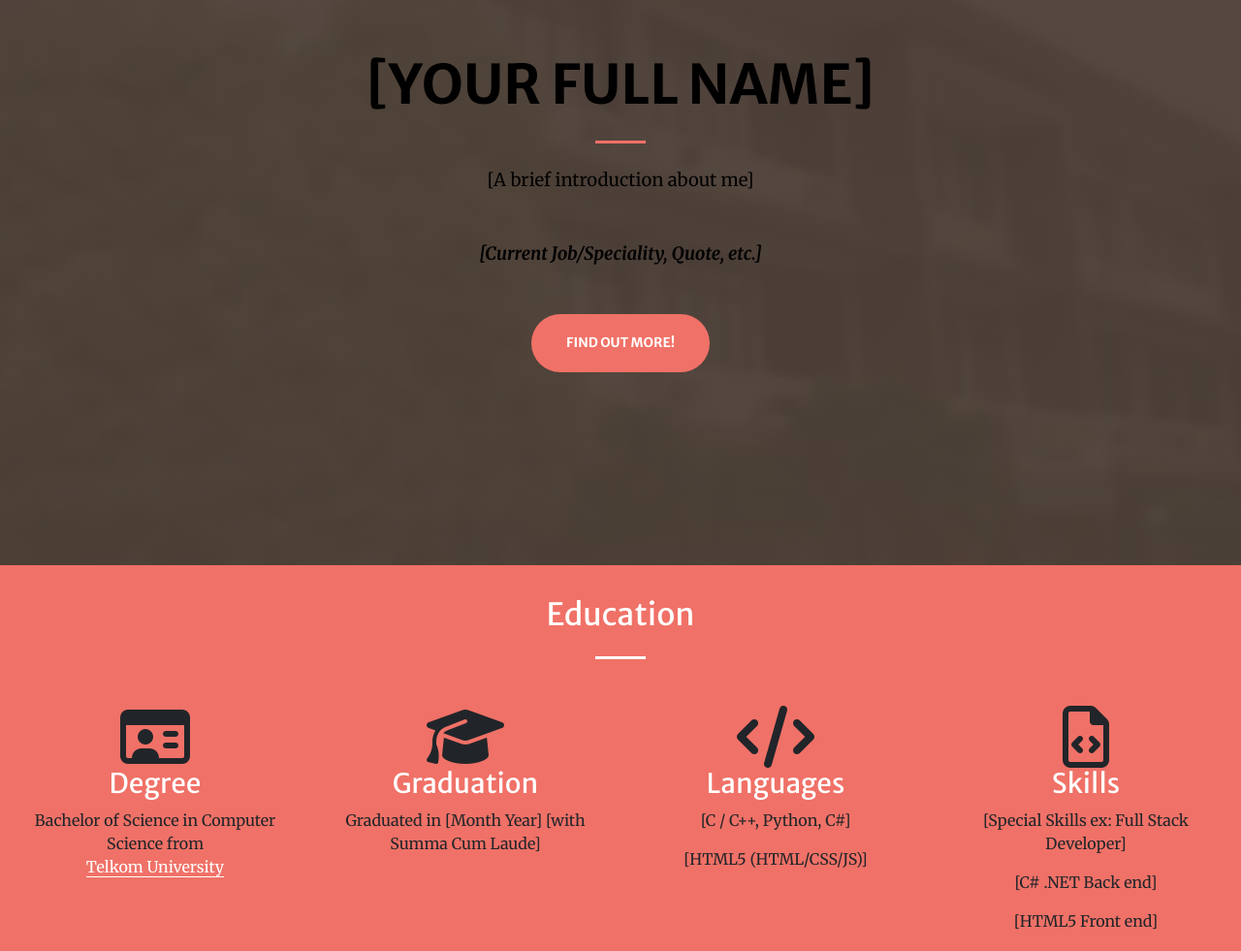
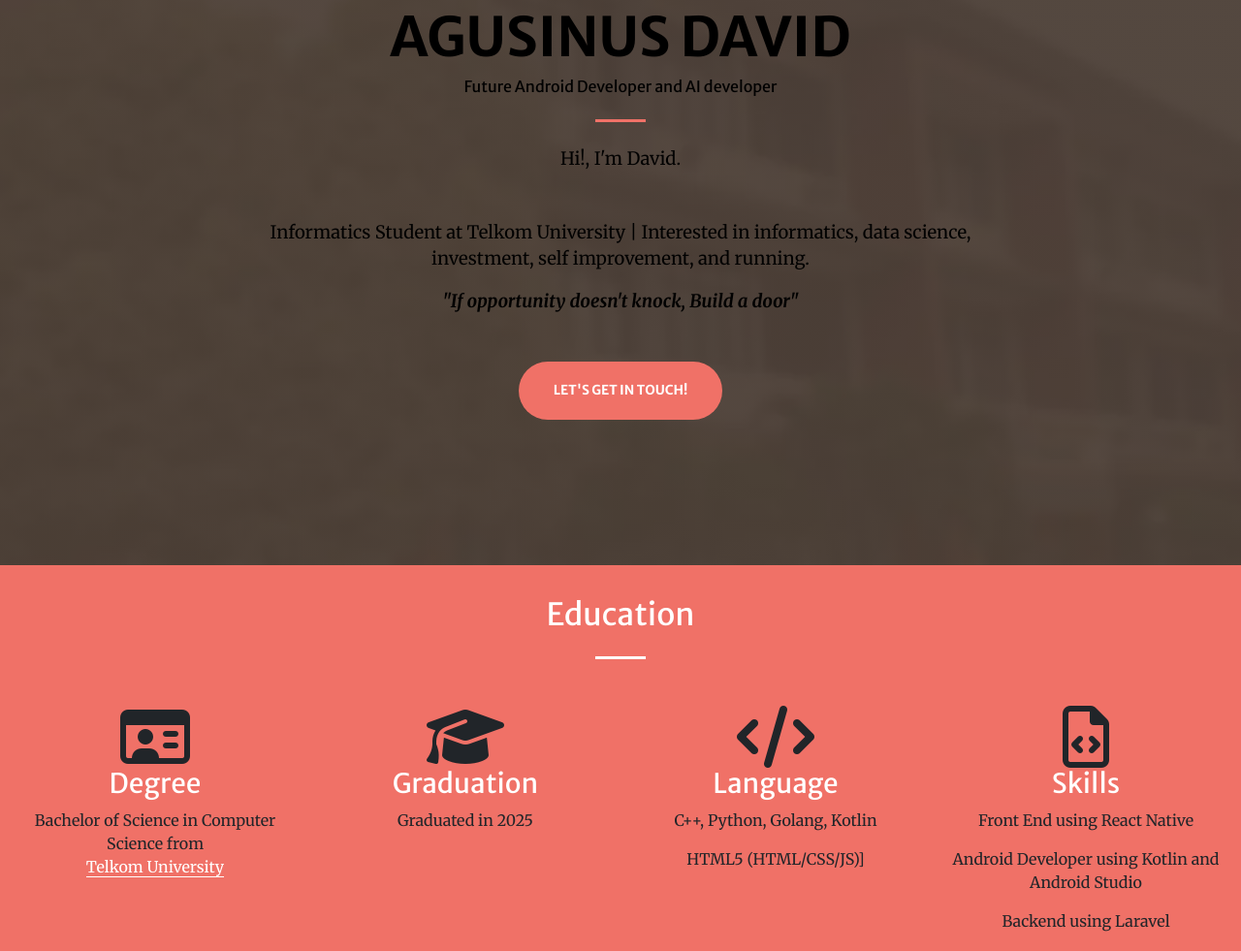
Before and after one commit to agustinusdavidd/agustinusdavidd.github.io, a plain HTML site: page index.html in a window 1280 px wide. Shown: the part 217-1198 px from the top of the page at 97% size. Drawn offline with nearby package versions, Linux system fonts and the light colour scheme.

Commit message:
Add files via upload

```diff
--- a/index.html
+++ b/index.html
@@ -41,7 +41,7 @@
     <div class="container">
 
       <!-- Updated with latest Creative -->
-      <a class="navbar-brand js-scroll-trigger" href="#page-top">[Your Site Name Here]</a>
+      <a class="navbar-brand js-scroll-trigger" href="#page-top">Agustinus David's Portofolio</a>
       <button class="navbar-toggler navbar-toggler-right" type="button"
               data-toggle="collapse" data-target="#navbarResponsive"
               aria-controls="navbarResponsive" aria-expanded="false"
@@ -78,14 +78,16 @@
       <div class="row">
         <div class="col-lg-10 mx-auto">
           <h1 class="text-uppercase">
-            <strong>[Your Full Name]</strong>
+            <strong>Agusinus David</strong>
           </h1>
+          <h6>Future Android Developer and AI developer</h6>
           <hr class="divider my-4" />
         </div>
         <div class="col-lg-8 mx-auto">
-          <p class="text-faded text-black mb-5">[A brief introduction about me]</p>
-          <p class="text-italic font-weight-bold mb-5">[Current Job/Speciality, Quote, etc.]</a></p>
-          <a class="btn btn-primary btn-xl js-scroll-trigger" href="#about">Find Out More!</a>
+          <p class="text-faded text-black mb-5">Hi!, I'm David.</p>
+          <p>Informatics Student at Telkom University | Interested in informatics, data science, investment, self improvement, and running.</p>
+          <p class="text-italic font-weight-bold mb-5">"If opportunity doesn't knock, Build a door"</a></p>
+          <a class="btn btn-primary btn-xl js-scroll-trigger" href="#about">Let's get in touch!</a>
         </div>
       </div>
     </div>
@@ -111,22 +113,22 @@
         <div class="col-lg-3 col-md-6 col-sm-6 text-center div-padding-fix mb-4">
           <i class="fa fa-4x fa-graduation-cap text-faded sr-icons"></i>
           <h3 class="text-white">Graduation</h3>
-          <p class="text-faded">Graduated in [Month Year] [with Summa Cum Laude]</p>
+          <p class="text-faded">Graduated in 2025</p>
         </div>
 
         <div class="col-lg-3 col-md-6 col-sm-6 text-center mb-4">
           <i class="fa fa-4x fa-code text-faded sr-icons"></i>
-          <h3 class="text-white">Languages</h3>
-          <p class="text-faded no-margin">[C / C++, Python, C#]</p>
-          <p class="text-faded">[HTML5 (HTML/CSS/JS)]</p>
+          <h3 class="text-white">Language</h3>
+          <p class="text-faded no-margin">C++, Python, Golang, Kotlin</p>
+          <p class="text-faded">HTML5 (HTML/CSS/JS)]</p>
         </div>
 
         <div class="col-lg-3 col-md-6 col-sm-6 text-center mb-4">
           <i class="fa fa-4x fa-file-code-o text-faded sr-icons"></i>
           <h3 class="text-white">Skills</h3>
-					<p class="text-faded">[Special Skills ex: Full Stack Developer]</p>
-          <p class="text-faded no-margin">[C# .NET Back end]</p>
-          <p class="text-faded">[HTML5 Front end]</p>
+					<p class="text-faded">Front End using React Native</p>
+          <p class="text-faded no-margin">Android Developer using Kotlin and Android Studio</p>
+          <p class="text-faded">Backend using Laravel</p>
         </div>
       </div>
 
@@ -188,8 +190,8 @@
       <div class="row">
         <div class="col-lg-12 text-center">
           <h2 class="section-heading" id="githubb">
-            <a class="text-white-link" href="#">
-						  [Link to GitHub Repository]
+            <a class="text-white-link" href="https://github.com/agustinusdavidd?tab=repositories">
+						  GitHub
               <i class="fa fa-1x fa-github-square" style="color:white"></i>
             </a>
           </h2>
@@ -283,7 +285,7 @@
 
 			<div class="text-center p-4">
         <a class="btn btn-black btn-xl js-scroll-trigger" href="#contact">
-        [Contact Me]
+        Contact Me
 				</a>
       </div>
 
@@ -306,7 +308,8 @@
 				  <a href="img/resume.pdf">
 						<i class="fa fa-envelope fa-4x sr-icons"></i>
 					</a>
-					<a href="img/resume.pdf">
+					<a href="www.linkedin.com/in/agustinusdavidd
+          ">
 						<p><span class="text-blue text-italic font-weight-bold">Resume</span></p>
 					</a>
         </div>
@@ -331,7 +334,7 @@
   <!--  THIS IS THE FOOTER - displays a copyright notice and that Bootstrap powers this web page. -->
   <div class="container">
     <p class="text-center text-muted text-small mb-1">
-      [Full Name] &copy; [Year] - <span id="copyright-year"></span>. All rights reserved.
+      Agustinus David &copy;  - <span id="copyright-year"></span>. All rights reserved.
       Powered by <a href="http://www.getbootstrap.com/" class="text-blue">Bootstrap</a>.
     </p>
     <p class="text-center text-muted text-small">
```
